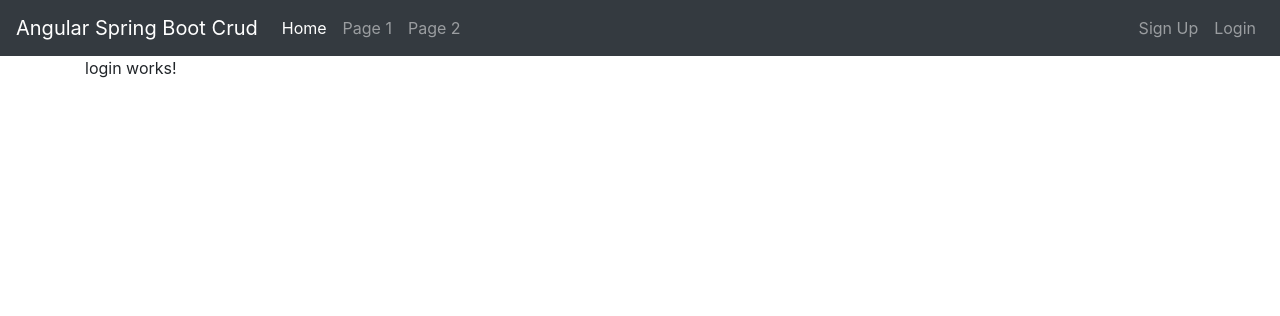
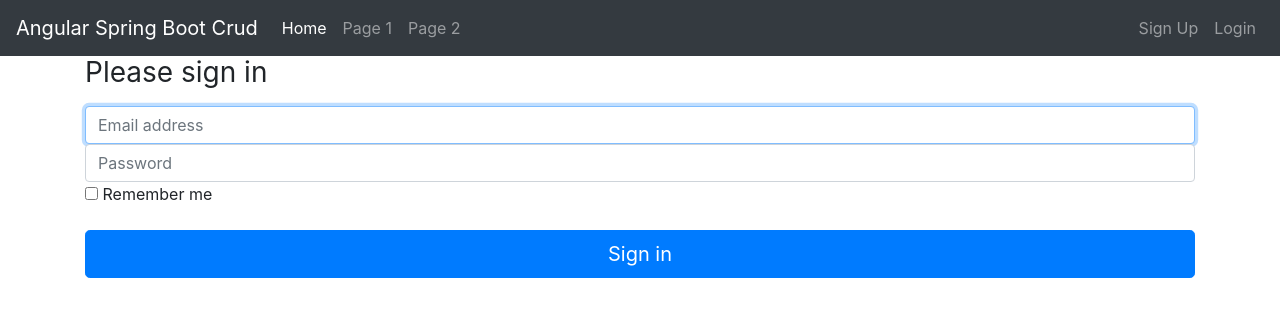
Before and after one commit to bel47/crud-backend, an Angular app in the folder src/main/resources/static/restClient/: page /login in a window 1280 px wide. Shown: the top 316 px of the page. Built offline with nearby package versions, Linux system fonts and the light colour scheme; some icons are missing.

Commit message:
login component created

```diff
--- a/src/main/resources/static/restClient/src/app/login/login/login.component.html
+++ b/src/main/resources/static/restClient/src/app/login/login/login.component.html
@@ -1 +1,15 @@
-<p>login works!</p>
+<form class="form-signin">
+
+  <h1 class="h3 mb-3 font-weight-normal">Please sign in</h1>
+  <label for="inputEmail" class="sr-only">Email address</label>
+  <input type="email" id="inputEmail" class="form-control" placeholder="Email address" required="" autofocus="">
+  <label for="inputPassword" class="sr-only">Password</label>
+  <input type="password" id="inputPassword" class="form-control" placeholder="Password" required="">
+  <div class="checkbox mb-3">
+    <label>
+      <input type="checkbox" value="remember-me"> Remember me
+    </label>
+  </div>
+  <button class="btn btn-lg btn-primary btn-block" type="submit">Sign in</button>
+
+</form>
```
